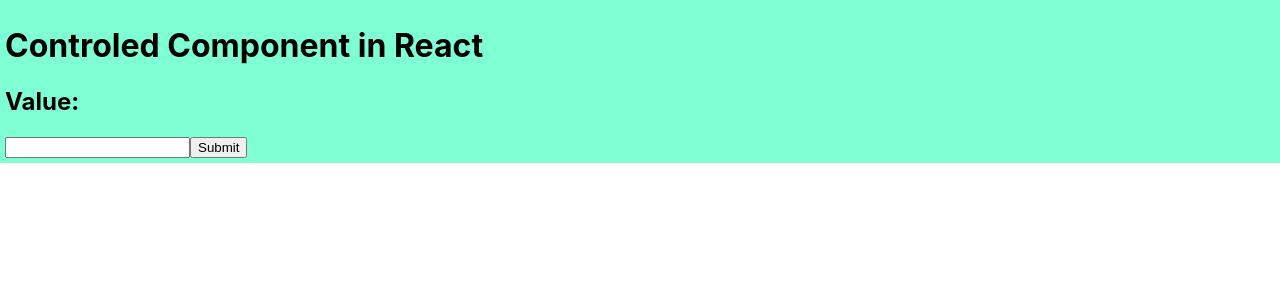
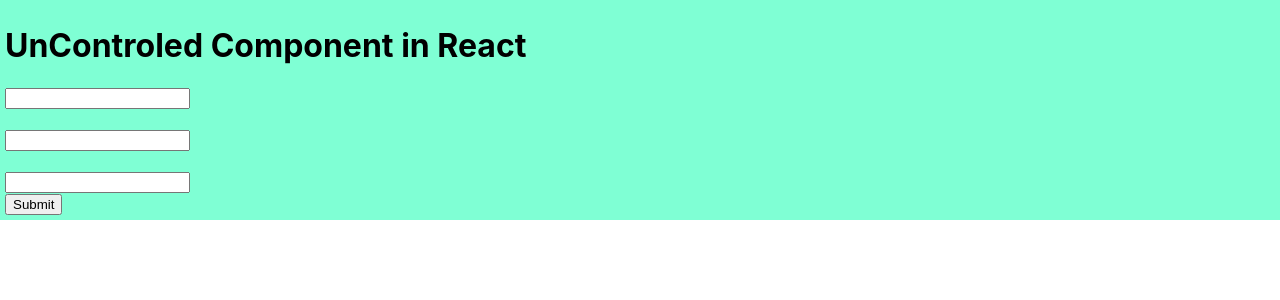
Before and after one commit to Functionup-mn/new-repo-at-BHPL, a React (Create React App) app: page / in a window 1280 px wide. Shown: the top 300 px of the page. Built offline with nearby package versions, Linux system fonts and the light colour scheme.

Commit message:
uncontrolled component

```diff
--- a/src/App.js
+++ b/src/App.js
@@ -1,20 +1,34 @@
-import React, { useState } from 'react';
+import React, { useRef } from 'react';
 import './App.css'
 
 
 function App(){
-                                      // Controlled components: when input fields are controlled through the state in React then this components are called as controlled components.
-  const [val, setVal] = useState('');
+                                      // UnControlled components: when input fields are not controlled through the state in React then this components are called as uncontrolled components. this is controlled through javascript or Ref.
+     let inputRef = useRef(null)
+     let inputRef2 = useRef(null)
 
-  function handleSubmit(e){
-          setVal(e.preventDefault());
-  }
+   function submitForm(e){
+        e.preventDefault()
+        console.log("Input field 1:", inputRef.current.value);
+        console.log("input field 2:", inputRef2.current.value);
+        let Input3 = document.getElementById("input3").value;
+        console.log("Input field 3:", Input3);
+   }
+
   return (
     <div className='App'>
-      <h1>Controled Component in React</h1>
-      <h2>Value: {val}</h2>
-      <input type="text" value={val} onChange={((e)=> setVal(e.target.value))} />
-      <button type='submit' onClick={handleSubmit}> Submit  </button>
+      <h1>  UnControled Component in React</h1>
+      <form onSubmit={submitForm}>
+        <input ref={inputRef} type="text" />
+        <br />
+        <br />
+        <input ref={inputRef2} type="text" />
+        <br />
+        <br />
+        <input id='input3' type="text" />
+        <br />
+        <button>Submit</button>
+      </form>
     </div>
   )
 }
```
